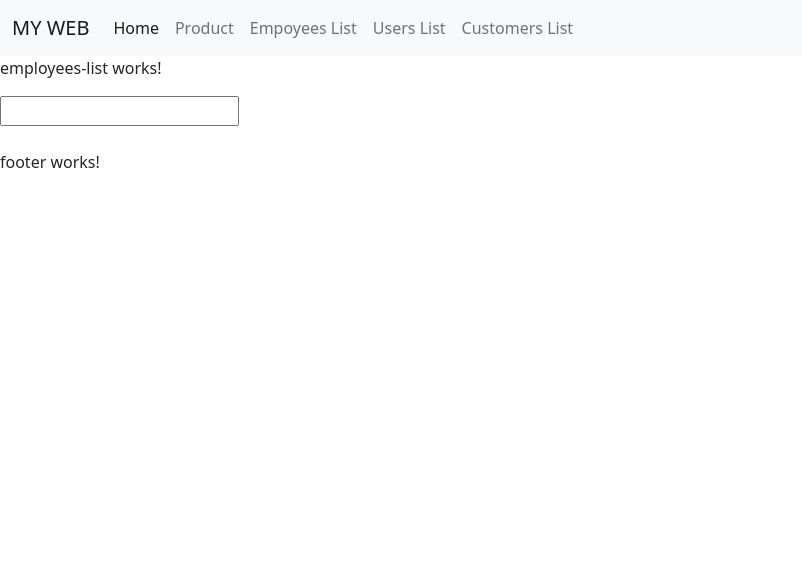
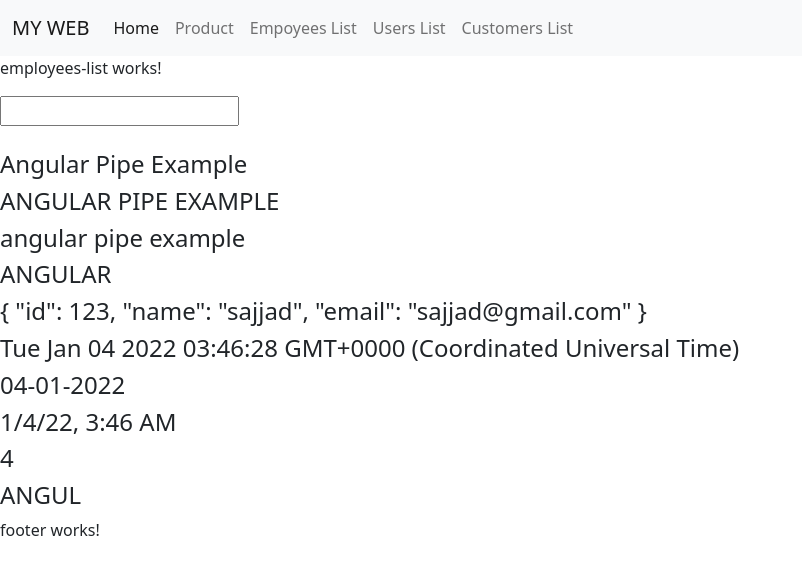
Before and after one commit to srazikhan/basic-angular-app, an Angular app: page /employees in a window 1280 px wide. Shown: the top 574 px of the page, without its empty margins (0-802 px from the left). Built offline with nearby package versions, Linux system fonts and the light colour scheme.

Commit message:
pipe examples

```diff
--- a/src/app/app.module.ts
+++ b/src/app/app.module.ts
@@ -12,6 +12,7 @@ import { UsersListComponent } from './components/users-list/users-list.component
 import { CustomersListComponent } from './components/customers-list/customers-list.component';
 import { PageNotFoundComponent } from './components/page-not-found/page-not-found.component';
 import { FormsModule } from '@angular/forms';
+import { MyUpperPipe } from './core/pipes/my-upper.pipe';
 
 @NgModule({
   declarations: [
@@ -23,7 +24,8 @@ import { FormsModule } from '@angular/forms';
     EmployeesListComponent,
     UsersListComponent,
     CustomersListComponent,
-    PageNotFoundComponent
+    PageNotFoundComponent,
+    MyUpperPipe
   ],
   imports: [
     BrowserModule,
--- a/src/app/components/employees-list/employees-list.component.html
+++ b/src/app/components/employees-list/employees-list.component.html
@@ -1,4 +1,14 @@
 <p>employees-list works!</p>
 <input type="text" [(ngModel)]="userName">
 <br><br>
-{{userName}}
+{{userName | uppercase}}
+<h4>{{myemail | titlecase}}</h4>
+<h4>{{myemail | uppercase}}</h4>
+<h4>{{myemail | lowercase}}</h4>
+<h4>{{myemail | slice:0:7 | uppercase}}</h4>
+<h4>{{userObj | json}}</h4>
+<h4>{{currentDate}}</h4>
+<h4>{{currentDate | date:'dd-MM-yyyy'}}</h4>
+<h4>{{currentDate | date:'short'}}</h4>
+<h4>{{count | async }}</h4>
+<h4>{{myemail | myUpper }}</h4>
--- a/src/app/components/employees-list/employees-list.component.ts
+++ b/src/app/components/employees-list/employees-list.component.ts
@@ -1,4 +1,5 @@
 import { Component, OnInit } from '@angular/core';
+import { interval, Observable } from 'rxjs';
 
 @Component({
   selector: 'app-employees-list',
@@ -7,9 +8,14 @@ import { Component, OnInit } from '@angular/core';
 })
 export class EmployeesListComponent implements OnInit {
   userName:string = '';
+  myemail:string = "angular pipe example";
+  userObj:Object = {id:123,name:'sajjad',email:'sajjad@gmail.com'};
+  count!:Observable<any>;
+  currentDate:Date = new Date();
   constructor() { }
 
   ngOnInit(): void {
+    this.count = interval(1000);
   }
 
 }
--- a/src/app/components/users-list/users-list.component.html
+++ b/src/app/components/users-list/users-list.component.html
@@ -27,7 +27,7 @@
     <div *ngSwitchDefault>Sorry condition is not matched</div>
   </div>
 {{isActive}}
-
+{{action}}
 <!-- color:red,
 font-size:20px
 
--- a/src/app/components/users-list/users-list.component.ts
+++ b/src/app/components/users-list/users-list.component.ts
@@ -1,5 +1,7 @@
 import { Component, OnInit } from '@angular/core';
 import { commonNameSpace } from 'src/app/core/namespaces/commonNameSpace';
+import { action } from 'src/app/core/enums/my-enum';
+import { userI } from 'src/app/core/interfaces/userInterface';
 
 @Component({
   selector: 'app-users-list',
@@ -12,10 +14,12 @@ export class UsersListComponent implements OnInit {
   countryList:string[] = commonNameSpace.countryList;
   userActivationStatus:boolean = false;
   isActive:boolean = false;
+  action:any = action.add;
+
   constructor() { }
 
   ngOnInit(): void {
-    let userObj:myInterface ={
+    let userObj:userI ={
       id:12,
       name:'sajjad'
     }
@@ -23,7 +27,7 @@ export class UsersListComponent implements OnInit {
 
 }
 
-export interface myInterface{
-  id:number,
-  name:string,
-}
+// export interface myInterface{
+//   id:number,
+//   name:string,
+// }
--- /dev/null
+++ b/src/app/core/enums/my-enum.ts
@@ -0,0 +1,5 @@
+
+export enum action{
+    add ="save",
+    edit ="Update",
+}
--- /dev/null
+++ b/src/app/core/interfaces/userInterface.ts
@@ -0,0 +1,6 @@
+
+export interface userI{
+    id:number,
+    name:string,
+    email?:string
+}
--- /dev/null
+++ b/src/app/core/pipes/my-upper.pipe.ts
@@ -0,0 +1,14 @@
+import { Pipe, PipeTransform } from '@angular/core';
+
+@Pipe({
+  name: 'myUpper',
+  pure:false
+})
+export class MyUpperPipe implements PipeTransform {
+
+  transform(value: any, ...args: any[]): any {
+    let demo = value.slice(0,5);
+    return demo.toUpperCase();
+  }
+
+}
```
Also changed, not shown: 1 other file (tests, documents, lock files or other folders).
